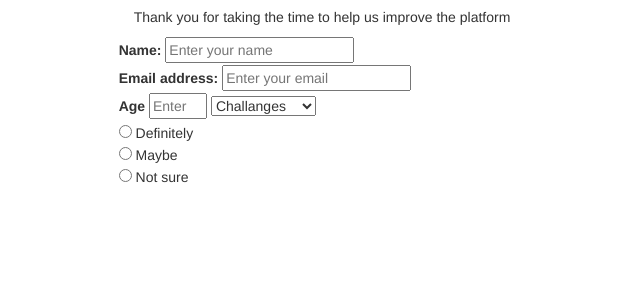
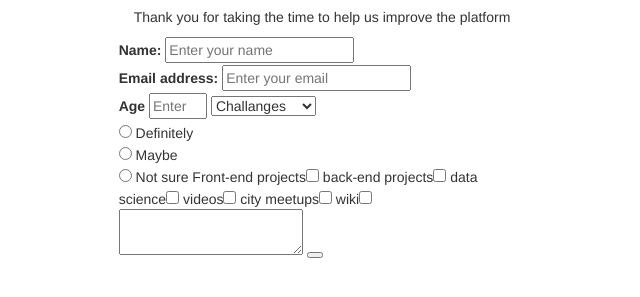
Before and after one commit to berkayersoy/webproject3, a plain HTML site: page index.html in a window 1280 px wide. Shown: the part 63-360 px from the top of the page, without its empty margins (318-958 px from the left). Drawn offline with nearby package versions, Linux system fonts and the light colour scheme.

Commit message:
added check boxes and text area and button

```diff
--- a/index.html
+++ b/index.html
@@ -40,6 +40,14 @@
         <input type="radio" name="1" value="male"> Definitely<br>
         <input type="radio" name="1" value="female"> Maybe<br>
         <input type="radio" name="1" value="other"> Not sure
+        Front-end projects<input value="front-end" type="checkbox" id="myCheck">
+        back-end projects<input value="back-end" type="checkbox" id="myCheck">
+        data science<input value="data science" type="checkbox" id="myCheck">
+        videos<input value="video" type="checkbox" id="myCheck">
+        city meetups<input value="city" type="checkbox" id="myCheck">
+        wiki<input value="wiki" type="checkbox" id="myCheck">
+        <textarea></textarea>
+        <button id="submit"></button>
       </form>
     </div>
     </div>
```
